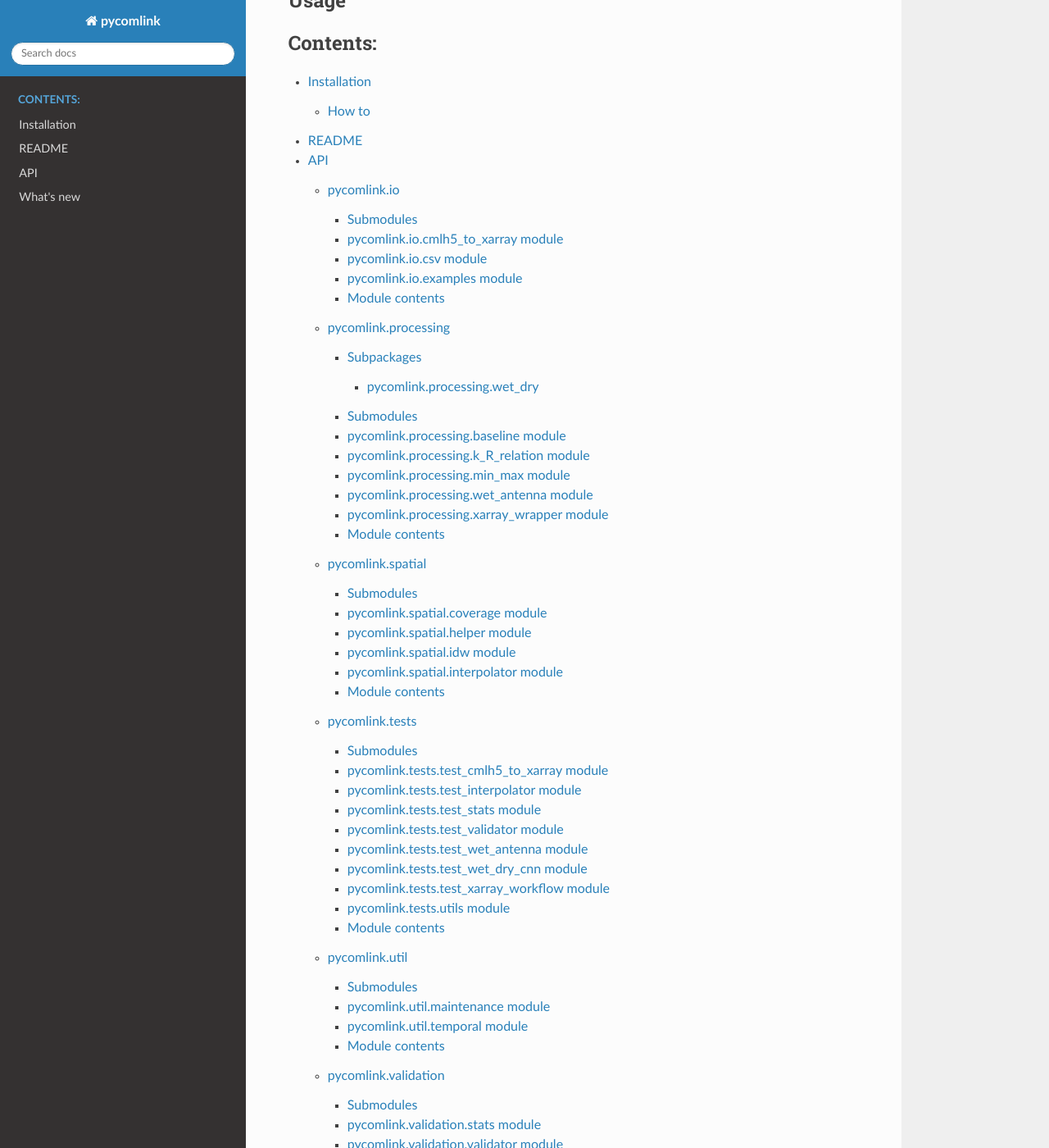
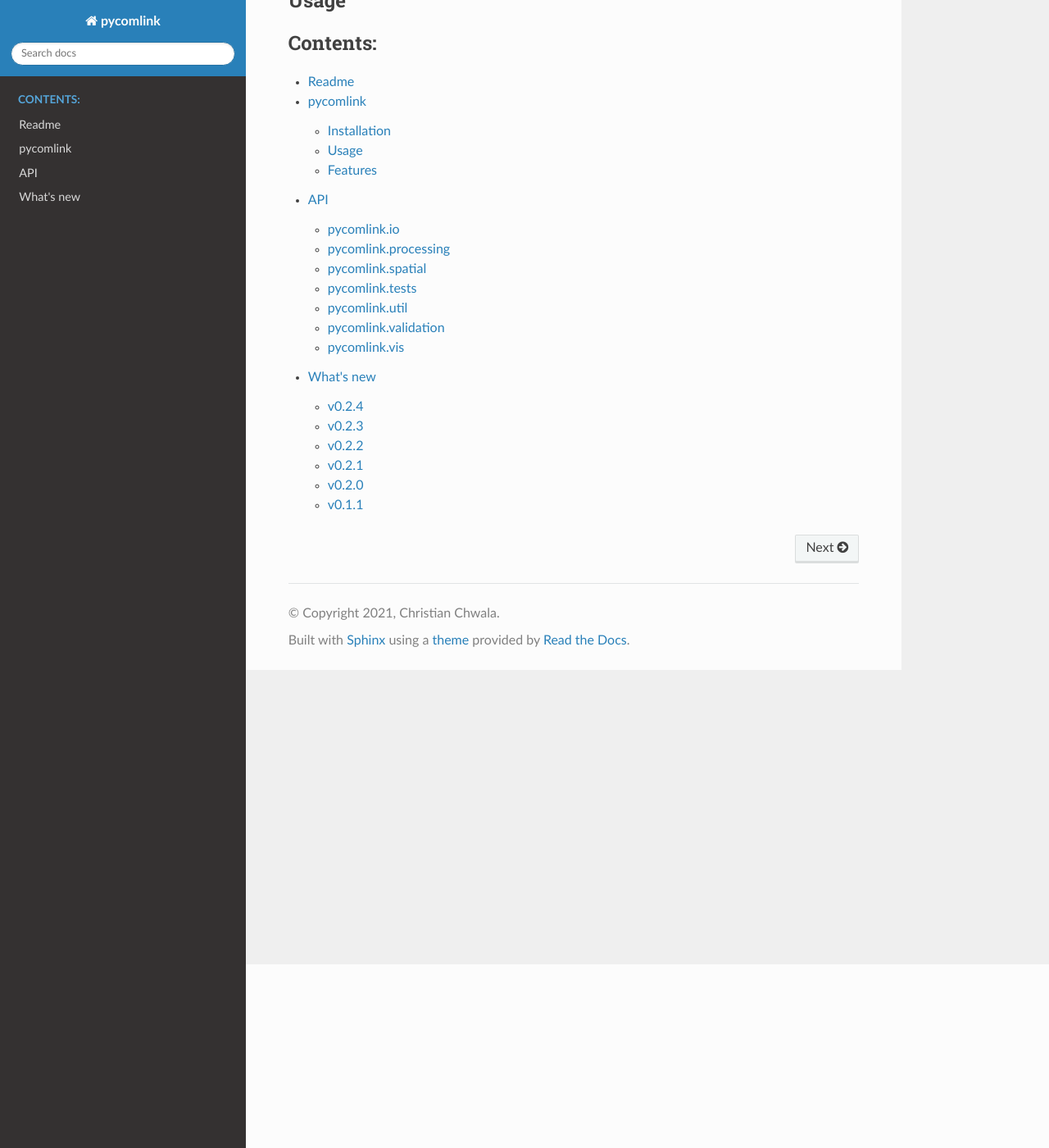
Before and after one commit to pycomlink/pycomlink, a Sphinx documentation site: the page built from docs/index.rst, in a window 1280 px wide and 1400 px high, scrolled down 224 px. Shown: the whole window at 82% size. Built offline with Sphinx 7.4.7 and the Read the Docs theme 2.0.0, drawn with Linux system fonts in a browser that asks for light colours; some of the changed text lies outside the part shown.

Commit message:
can now render markdown using m2r2

```diff
--- a/docs/conf.py
+++ b/docs/conf.py
@@ -33,6 +33,7 @@
 extensions = [
     "sphinx.ext.autodoc",
     'sphinx.ext.napoleon',
+    'm2r2'
 ]
 
 napoleon_google_docstring = False
--- a/docs/index.rst
+++ b/docs/index.rst
@@ -13,10 +13,9 @@
 
 
 .. toctree::
-   :maxdepth: 4
+   :maxdepth: 2
    :caption: Contents:
 
-   installation
    README <readme_link>
    API <source/pycomlink>
    What's new <whats-new>
--- a/docs/installation.rst
+++ /dev/null
@@ -1,5 +0,0 @@
-Installation
-=============
-
-How to
--------
--- a/docs/requirements_docs.txt
+++ b/docs/requirements_docs.txt
@@ -2,3 +2,4 @@
 sphinx
 sphinx-autobuild
 sphinx_rtd_theme
+m2r2
```
Also changed, not shown: docs/readme_link.rst (+3 -4 lines).
